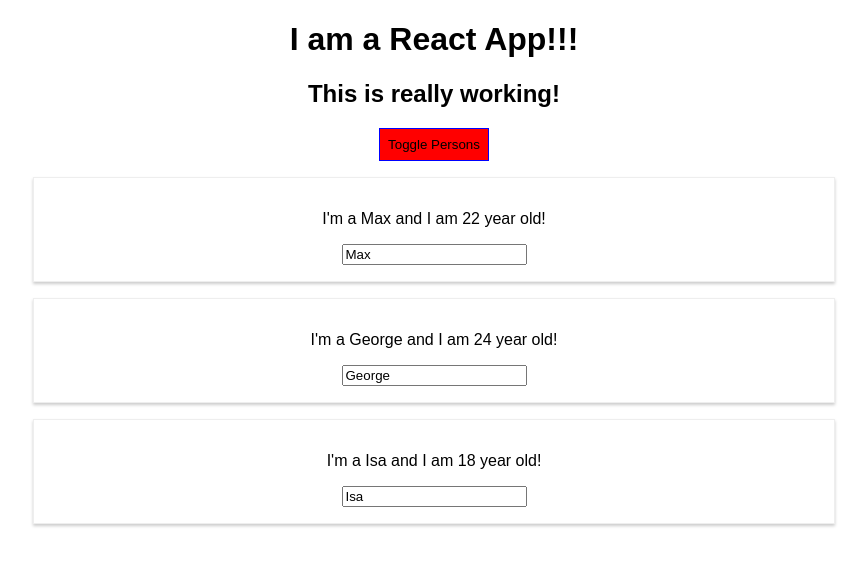
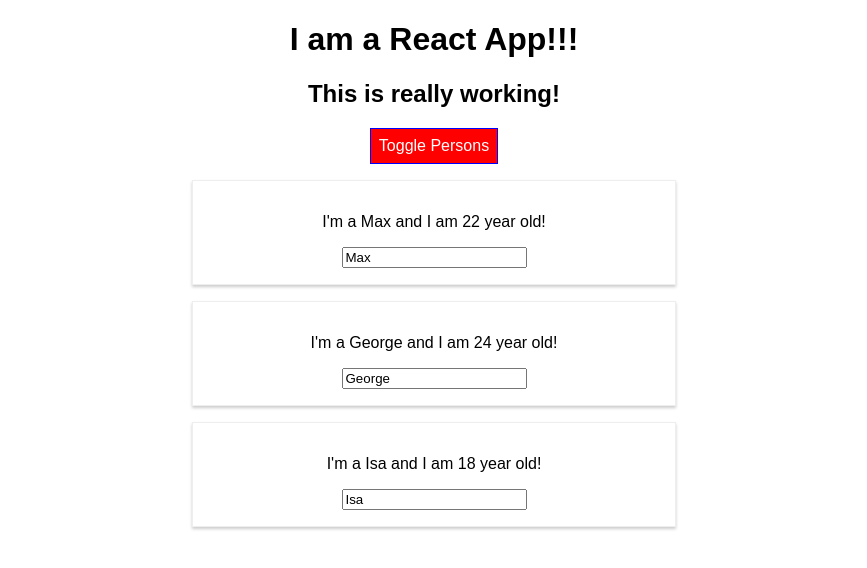
Before and after one commit to nbumbu/React-Complete-Guide, a React (Create React App) app: page / in a window 1280 px wide. Both pictures are taken after a click on the button "Toggle Persons". Shown: the top 568 px of the page, without its empty margins (206-1073 px from the left). Built offline with nearby package versions, Linux system fonts and the light colour scheme.

Commit message:
Styling react components

```diff
--- a/package.json
+++ b/package.json
@@ -3,6 +3,7 @@
   "version": "0.1.0",
   "private": true,
   "dependencies": {
+    "radium": "^0.25.2",
     "react": "^16.8.6",
     "react-dom": "^16.8.6",
     "react-scripts": "1.1.5"
--- a/src/App.css
+++ b/src/App.css
@@ -1,3 +1,11 @@
 .App {
   text-align: center;
 }
+
+.red {
+  color: red;
+}
+
+.bold {
+  font-weight: bold;
+}
--- a/src/App.js
+++ b/src/App.js
@@ -1,7 +1,7 @@
 import React, { Component } from 'react';
 import './App.css';
-import Person from './Person/Person'
-import { inherits } from 'util';
+import Radium, {StyleRoot} from 'radium';
+import Person from './Person/Person';
 
 class App extends Component {
   state = {
@@ -58,11 +58,16 @@
   render() {
 
     const style = {
-      backgroundColor: 'red',
-      font: inherits,
+      backgroundColor: 'green',
+      color: 'white',
+      font: 'inherit',
       border: '1px solid blue',
       padding: '8px',
-      cursor: 'pointer'
+      cursor: 'pointer',
+      ':hover': {
+        backgroundColor: 'lightgreen',
+        color: 'black'
+      }
     };
 
     let persons = null;
@@ -80,31 +85,40 @@
               changed={(event) => this.nameChangedHandler(event, person.id)}/>
             })
           }
-          {/* <Person
-          name={this.state.persons[0].name}
-          age={this.state.persons[0].age}/>
-          <Person
-          name={this.state.persons[1].name}
-          age={this.state.persons[1].age}
-          click={this.switchNameHandler.bind(this, 'No Bro')}
-          changed={this.nameChangedHandler}>My hobbies: racing</Person>
-          <Person
-          name={this.state.persons[2].name}
-          age={this.state.persons[2].age}/> */}
       </div>
       );
+      style.backgroundColor = 'red';
+      style[':hover'] = {
+        backgroundColor: 'salmon',
+        color: 'black'
+      }
     }
 
+    let classes = [];
+    if (this.state.persons.length <= 2) {
+      classes.push('red');
+    }
+
+    if (this.state.persons.length <= 1) {
+      classes.push('bold');
+    }
+
+
+
+
     return ( // Return JSX not HTML
-      <div className="App">
-        <h1>I am a React App!!!</h1>
-        <h2>This is really working!</h2>
-        <button onClick={this.togglePersonsHandler} style={style}>Toggle Persons</button>
-        {persons}
-      </div>
+      <StyleRoot>
+        <div className="App">
+          <h1>I am a React App!!!</h1>
+          <h2 className={classes.join(' ')}>This is really working!</h2>
+          <button onClick={this.togglePersonsHandler} style={style}>Toggle Persons</button>
+          {persons}
+        </div>
+      </StyleRoot>
+
     );
     // return React.createElement('div', {className: 'App'}, React.createElement('h1', null, 'I am a React App!!!!'));
   }
 }
 
-export default App;
+export default Radium(App);
--- a/src/Person/Person.js
+++ b/src/Person/Person.js
@@ -1,9 +1,15 @@
 import React from 'react';
+import Radium from 'radium';
 import './Person.css'
 
 const person = (props) => {
+    const style = {
+        '@media (min-width: 500px)': {
+            width: '450px'
+        }
+    };
     return (
-        <div className="Person">
+        <div className="Person" style={style}>
             <p onClick={props.click}>I'm a {props.name} and I am {props.age} year old!</p>
             <p>{props.children}</p>
             <input type="text" onChange={props.changed} value={props.name}/>
@@ -11,4 +17,4 @@
     )
 }
 
-export default person;
+export default Radium(person);
```
Also changed, not shown: 1 other file (tests, documents, lock files or other folders).
